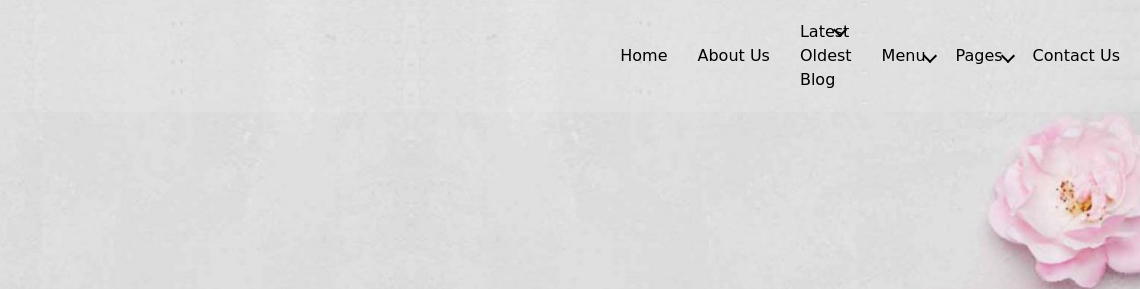
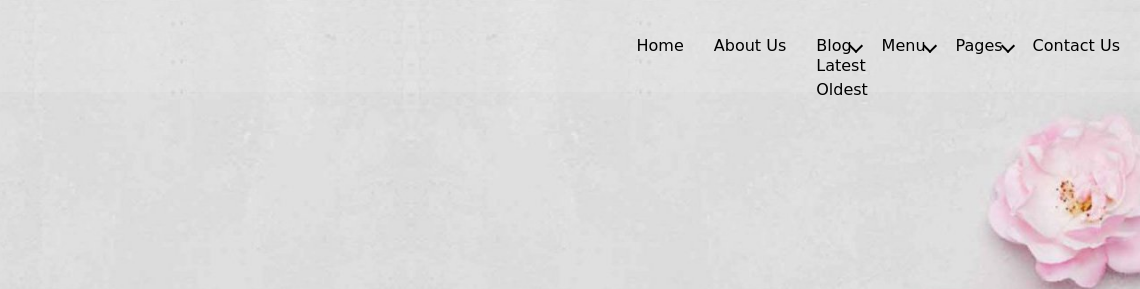
Before and after one commit to zahraahmadi2025/Cafeteria-web-page, a website: page public/home.html in a window 1280 px wide. Shown: the top 289 px of the page, 140-1280 px from the left. Drawn offline with Linux system fonts and the light colour scheme.

Commit message:
changes in tailwind

```diff
--- a/public/home.html
+++ b/public/home.html
@@ -18,13 +18,13 @@
 <ul class="flex space-x-[30px] items-center ">
     <li><a href=""></a>Home</li>
     <li><a href=""></a>About Us</li>
-    <li><a href="" class="before:content-[''] relative before:border-black before:absolute before:z-50 before:top-[10px] before:right-[-50px] before:h-[10px] before:w-[10px] before:border-b-2 before:border-l-2 before:rotate-[315deg] before:translate-[-50%]" ></a>
-        <ul>
+    <li class="relative group"><a href="" class="before:content-[''] relative before:border-black before:absolute before:z-50 before:top-[10px] before:right-[-50px] before:h-[10px] before:w-[10px] before:border-b-2 before:border-l-2 before:rotate-[315deg] before:translate-[-50%]" ></a>
+        <ul class="min-w-[160px] absolute top-5">
             <li><a href=""></a>Latest</li>
             <li><a href=""></a>Oldest</li>
         </ul>
         Blog</li>
-    <li><a href="" class="before:content-[''] relative before:border-black before:absolute before:z-50 before:top-[10px] before:right-[-58px] before:h-[10px] before:w-[10px] before:border-b-2 before:border-l-2 before:rotate-[315deg] before:translate-[-50%]"></a>Menu</li>
+    <li class="relative group"><a href="" class="before:content-[''] relative before:border-black before:absolute before:z-50 before:top-[10px] before:right-[-58px] before:h-[10px] before:w-[10px] before:border-b-2 before:border-l-2 before:rotate-[315deg] before:translate-[-50%]"></a>Menu</li>
     <li><a href="" class="before:content-[''] relative before:border-black before:absolute before:z-50 before:top-[10px] before:right-[-62px] before:h-[10px] before:w-[10px] before:border-b-2 before:border-l-2 before:rotate-[315deg] before:translate-[-50%]"></a>Pages</li>
     <li><a href=""></a>Contact Us</li>
 </ul>
```
Also changed, not shown: src/output.css.
